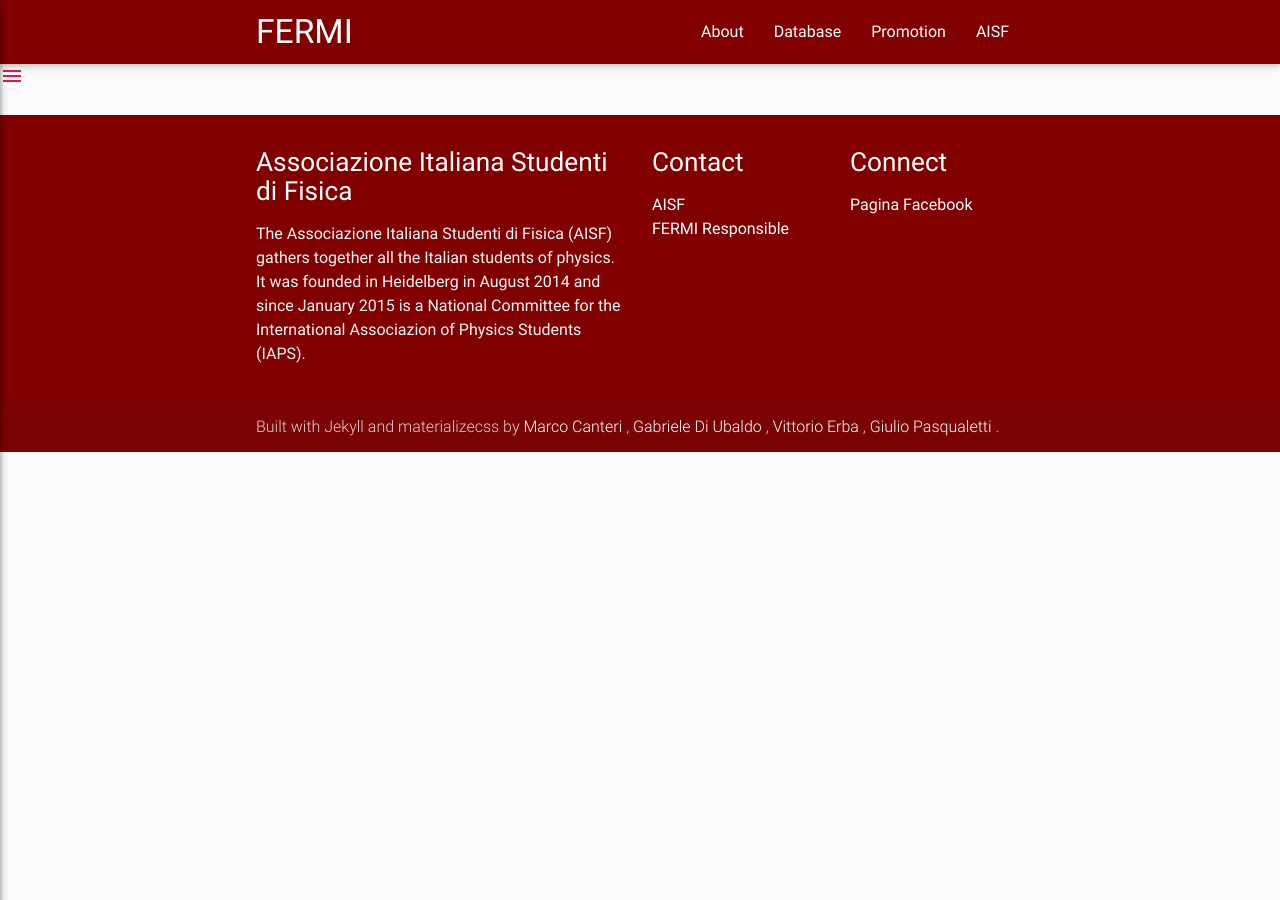
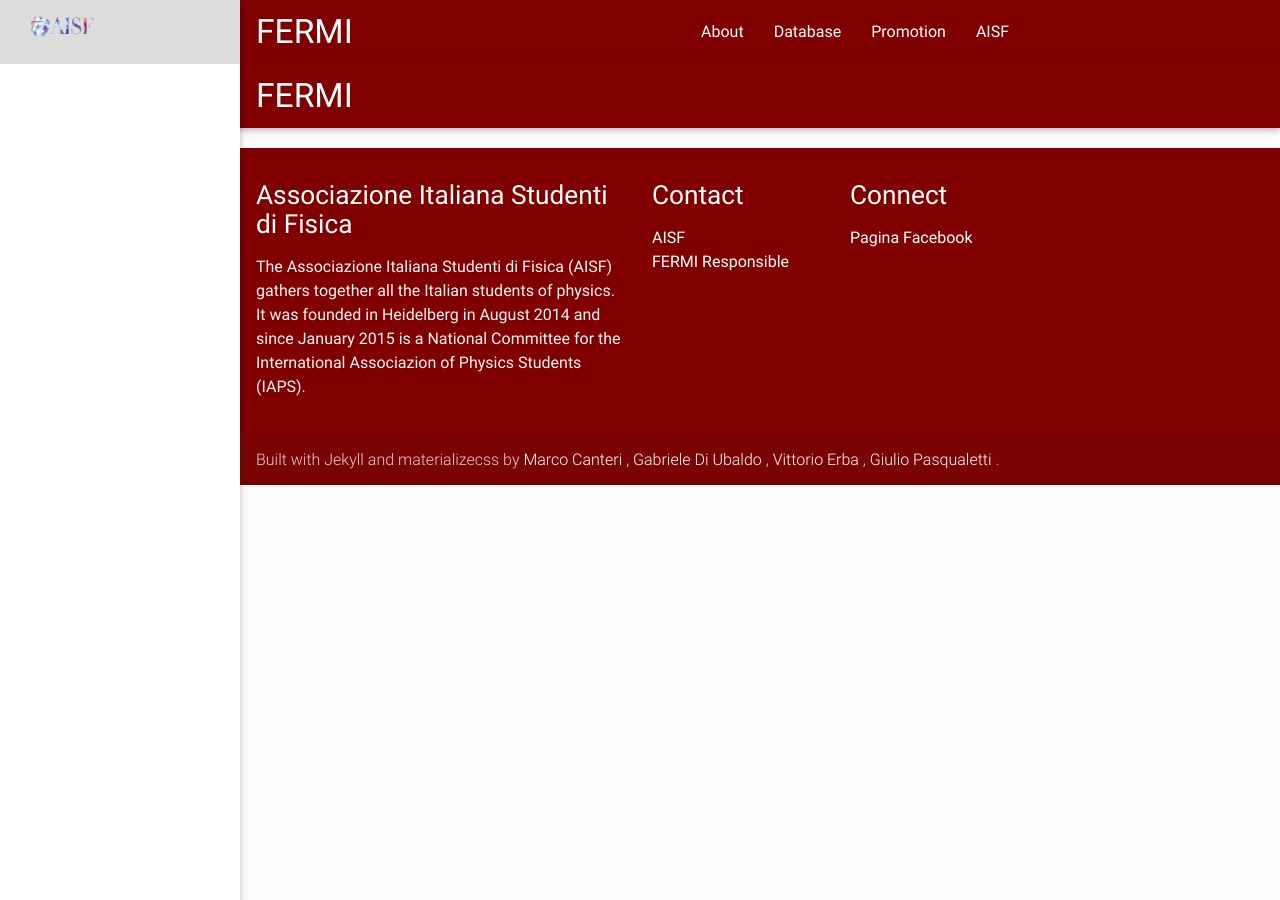
Before and after one commit to philosophysics/fermivisual, a Jekyll site: the page built from database.html, in a window 1280 px wide. Built offline with Jekyll 4.4.1, drawn with Linux system fonts in a browser that asks for light colours; nearby versions of some CDN libraries.

Commit message:
Update database.html

```diff
--- a/database.html
+++ b/database.html
@@ -3,12 +3,73 @@
 title: Database
 ---
 
-<ul id="slide-out" class="side-nav">
-    <li> </li>
-    <li><a href="#!"><i class="material-icons">cloud</i>First Link With Icon</a></li>
-    <li><a href="#!">Second Link</a></li>
-    <li><div class="divider"></div></li>
-    <li><a class="subheader">Subheader</a></li>
-    <li><a class="waves-effect" href="#!">Third Link With Waves</a></li>
-  </ul>
-  <a href="#" data-activates="slide-out" class="button-collapse"><i class="material-icons">menu</i></a>
+
+<nav class="custom1" role="navigation">
+    <div class="nav-wrapper container">
+        <a href="#" data-activates="nav-mobile" class="button-collapse hide-on-large-only"><i class="material-icons">menu</i></a>
+        <a id="logo-container" href="{{ site.url }}/index.html" class="brand-logo">{{ site.data.generic.title }}</a>
+
+        <ul class="right hide-on-med-and-down">
+          {% for item in include.nav %}
+          {% if item.subitems %}
+          <li>
+            <a class="dropdown-button" href="{{ site.url }}/{{ item.url }}" data-activates="dropdown-{{ item.slug }}">{{ item.text }}<i class="material-icons right">arrow_drop_down</i></a>
+          </li>
+          {% else %}
+            <li>
+                <a
+                   {% if item.url contains "http://" %}
+                      href="{{ item.url }}"
+                   {% else %}
+                      href="{{ site.url }}/{{ item.url }}"
+                   {% endif %}
+                   >
+                    {% if item.url == navurl %}
+                        <b>{{ item.text }}</b>
+                    {% else %}
+                        {{ item.text }}
+                    {% endif %}
+                </a>
+            </li>
+            {% endif %}
+        {% endfor %}
+        </ul>
+
+        <ul id="nav-mobile" class="side-nav">
+            <li class="logo"><a id="mobile-logo-container" href="{{ site.url }}"><object id="front-page-logo" type="image/png" style="width:64px" data="{{ site.url }}/img/logo.png">Your browser does not support PNG</object></a></li>
+            {% for item in include.nav %}
+                {% if item.subitems %}
+                <li class="no-padding">
+                <ul class="collapsible collapsible-accordion">
+                  <li>
+                      <a class="collapsible-header">{{ item.text }}</a>
+                    <div class="collapsible-body">
+                      <ul>
+                        <li><a href="{{ site.url }}/{{ item.url }}">{{ item.text }}</a></li>
+                    {% for subitem in item.subitems %}
+                        <li><a href="{{ site.url }}/{{ subitem.url }}">{{ subitem.text }}</a></li>
+                    {% endfor %}
+                      </ul>
+                    </div>
+                  </li>
+                </ul>
+                </li>
+                {% else %}
+                <li><a
+                   {% if item.url contains "http://" %}
+                      href="{{ item.url }}"
+                   {% else %}
+                      href="{{ site.url }}/{{ item.url }}"
+                   {% endif %}
+                   >
+                  {% if item.url == navurl %}
+                  {{ item.text }}
+                  {% else %}
+                  {{ item.text }}
+                  {% endif %}
+                </a></li>
+                {% endif %}
+            {% endfor %}
+        </ul>
+    </div>
+</nav>
```
